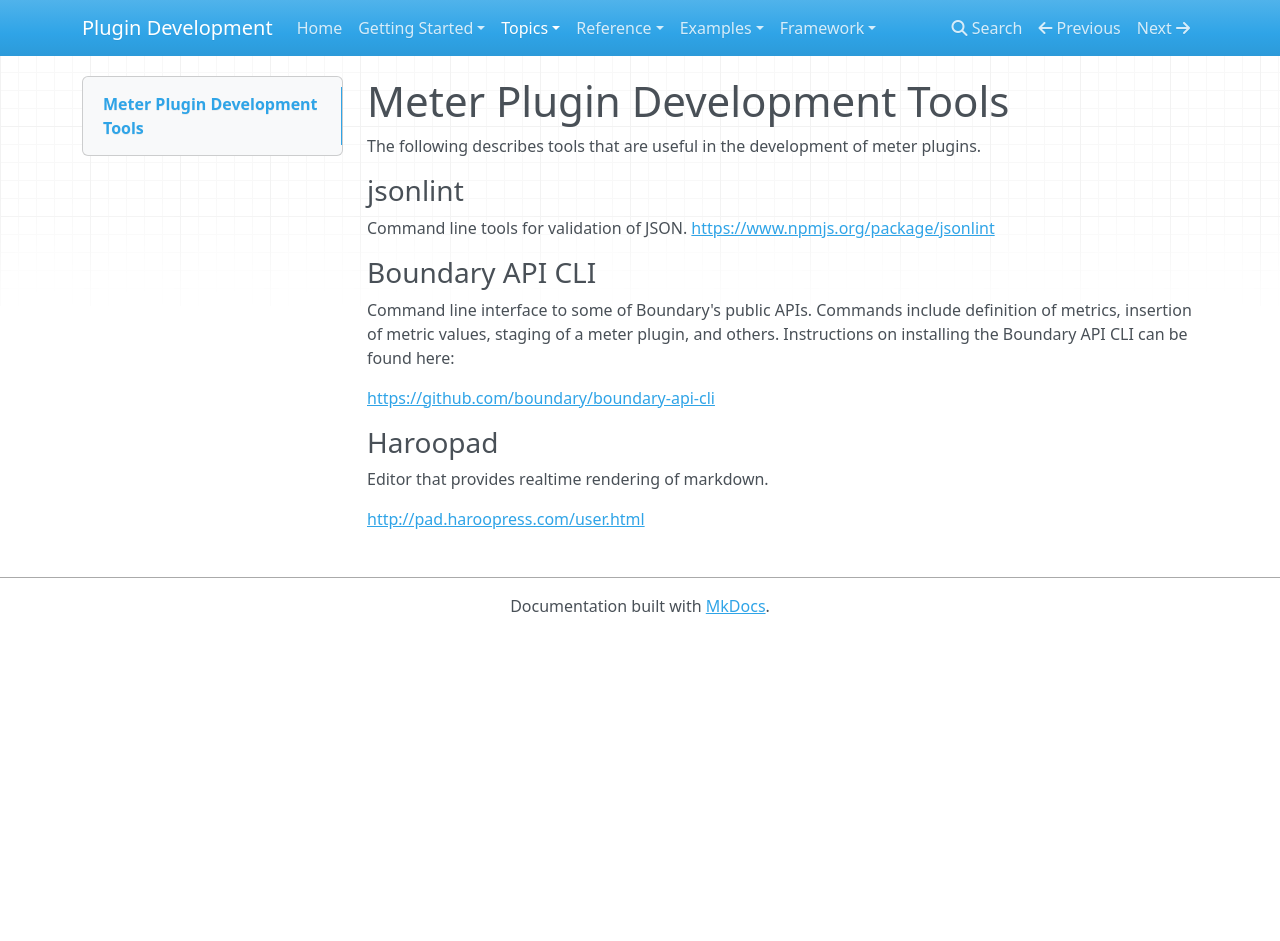
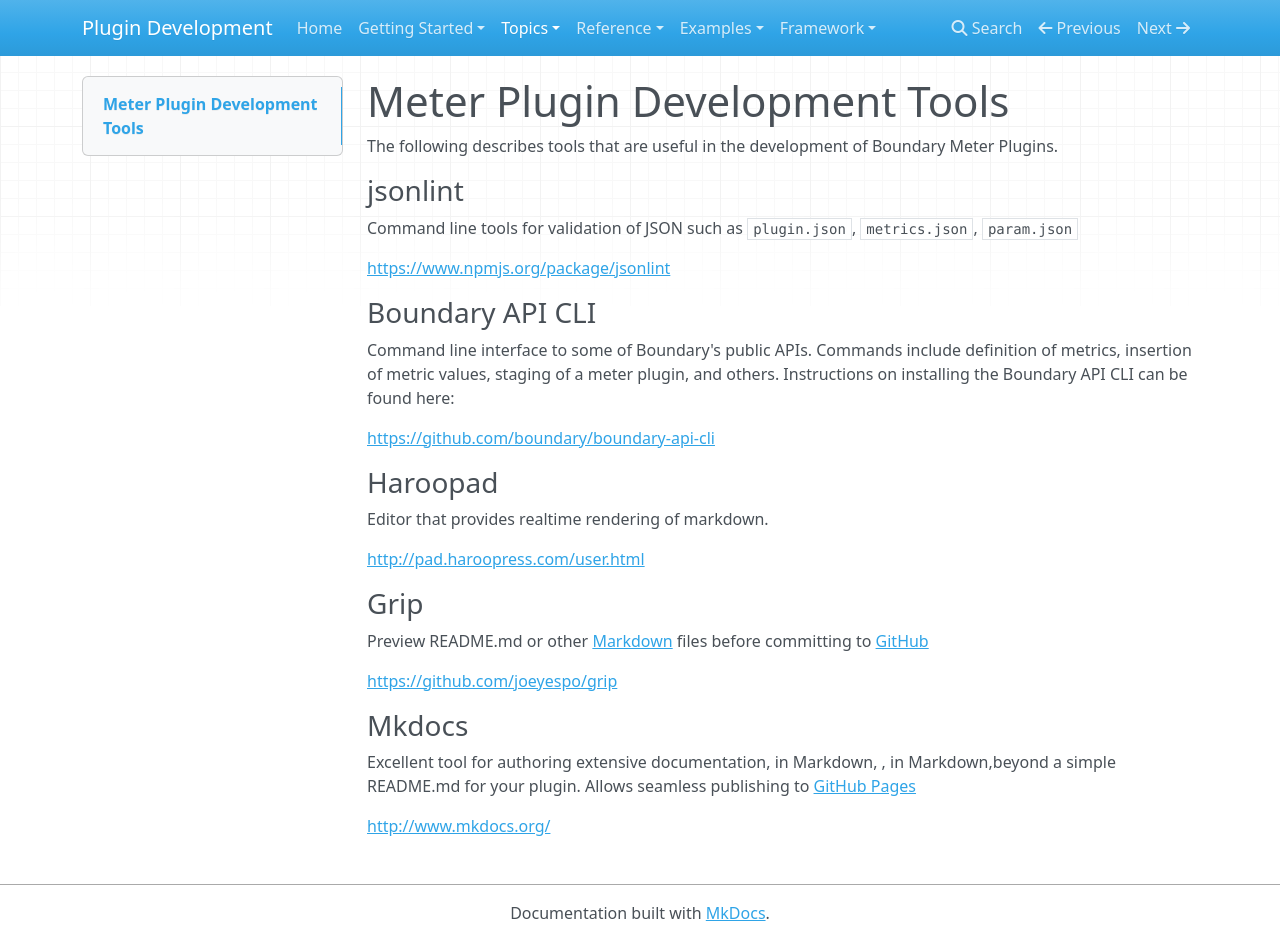
Before and after one commit to boundary/meter-plugin-developer-guide, an MkDocs documentation site: the page built from docs/user-guide/tools.md, in a window 1280 px wide and 941 px high. Built offline with MkDocs 1.6.1, drawn with Linux system fonts in a browser that asks for light colours; nearby versions of some CDN libraries; old or Windows-style settings are respelled for this version of MkDocs.

Commit message:
Added grip and mkdocs

```diff
--- a/docs/user-guide/tools.md
+++ b/docs/user-guide/tools.md
@@ -1,18 +1,33 @@
 # Meter Plugin Development Tools
 
-The following describes tools that are useful in the development of meter plugins.
+The following describes tools that are useful in the development of Boundary Meter Plugins.
 
 ### jsonlint
 
-Command line tools for validation of JSON.
+Command line tools for validation of JSON such as `plugin.json`, `metrics.json`, `param.json`
+
 [https://www.npmjs.org/package/jsonlint](https://www.npmjs.org/package/jsonlint)
 
 ### Boundary API CLI
+
 Command line interface to some of Boundary's public APIs. Commands include definition of metrics, insertion of metric values, staging of a meter plugin, and others. Instructions on installing the Boundary API CLI can be found here:
 
 [https://github.com/boundary/boundary-api-cli](https://github.com/boundary/boundary-api-cli)
 
 ### Haroopad
+
 Editor that provides realtime rendering of markdown.
 
 [http://pad.haroopress.com/user.html](http://pad.haroopress.com/user.html)
+
+### Grip
+
+Preview README.md or other [Markdown](https://en.wikipedia.org/wiki/Markdown) files before committing to [GitHub]()
+
+[https://github.com/joeyespo/grip](https://github.com/joeyespo/grip)
+
+### Mkdocs
+
+Excellent tool for authoring extensive documentation, in Markdown, , in Markdown,beyond a simple README.md for your plugin. Allows seamless publishing to [GitHub Pages](https://pages.github.com/)
+
+[http://www.mkdocs.org/](http://www.mkdocs.org/)
```
